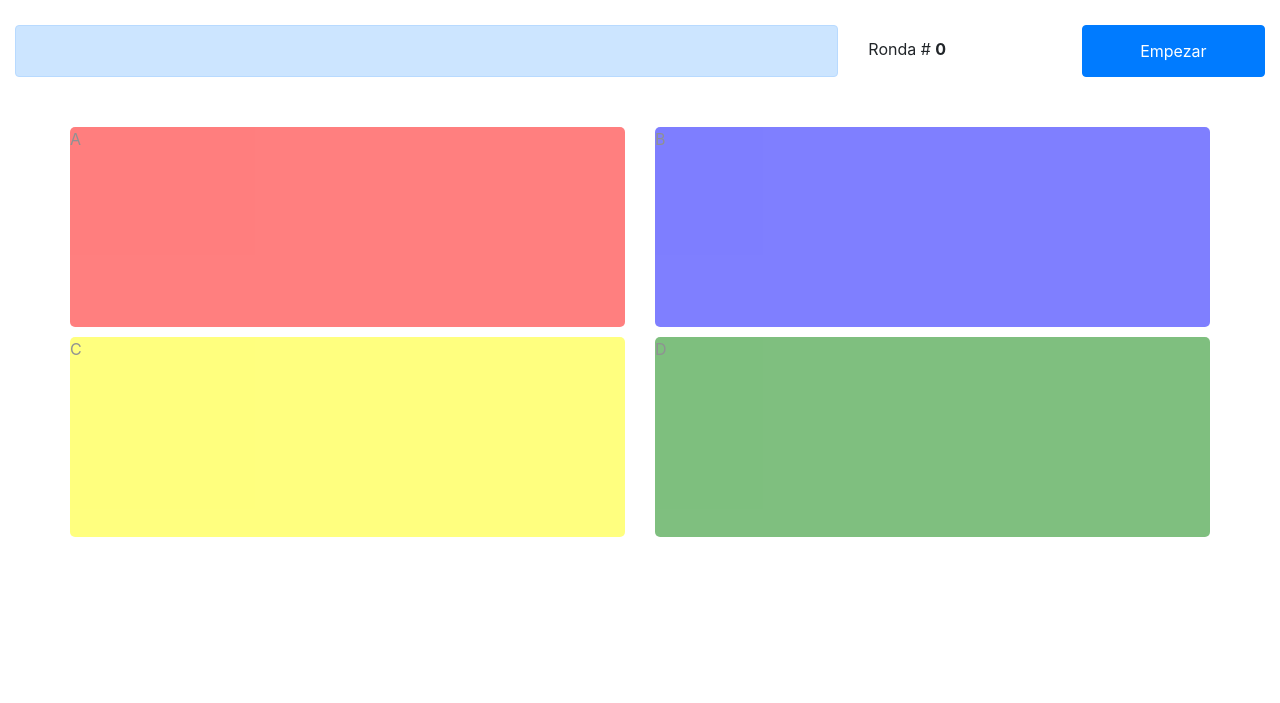
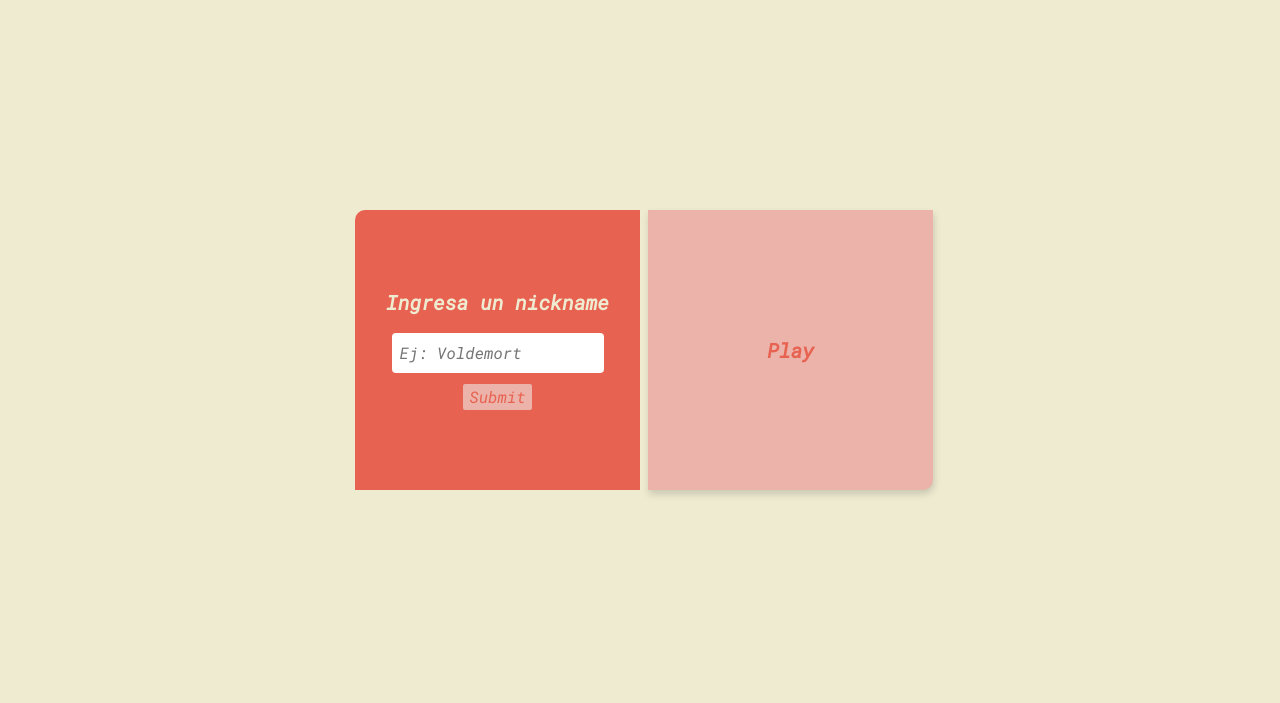
Before and after one commit to agustinlozano/simon-dice, a website: page index.html in a window 1280 px wide. Drawn offline with nearby package versions, Linux system fonts and the light colour scheme.

Commit message:
Agrega sección al proyecto
Una interfaz sencilla donde el usuario puede ingresar un nick name, además, un botón para jugar, que lo dirige a otra pagina con el simon dice.

```diff
--- a/index.html
+++ b/index.html
@@ -6,47 +6,34 @@
     <title>Simon Dice</title>
     <meta name="viewport"
         content="width=device-width, user-scalable=no, initial-scale=1.0, maximum-scale=1.0, minimum-scale=1.0">
+    <link rel="preconnect" href="https://fonts.googleapis.com">
+    <link rel="preconnect" href="https://fonts.gstatic.com" crossorigin>
+    <link href="https://fonts.googleapis.com/css2?family=Roboto+Mono:ital@1&display=swap" rel="stylesheet">
     <link rel="stylesheet" href="node_modules/bootstrap/dist/css/bootstrap.min.css">
-    <link rel="stylesheet" href="css/main.css">
+    <link rel="stylesheet" href="/src/css/index.css">
 </head>
 
 <body>
     <div class="container">
-        </div>
-        <div class="row" id="top-bar">
-            <div class="col-sm-8">
-                <div class="alert alert-primary" role="alert" id="estado"></div>
+        <div class="row h-100 align-items-center justify-content-center">
+            <div class="col-lg-3 mx-2" id="user-card">
+                <form id="form">
+                    <p>Ingresa un nickname</p>
+                    <label for="user-nick">
+                        <input class="rounded" type="text" name="nick" id="user-nick" placeholder="Ej: Voldemort"
+                            required>
+                    </label>
+                    <button type="button" id="submit">Submit</button>
+                </form>
             </div>
-            <div class="col-sm-2">
-                <p>Ronda # <strong id="ronda">0</strong></p>
-            </div>
-            <div class="col-sm-2">
-                <button type="button" class="btn btn-primary">Empezar</button>
-            </div>
+            <a class="botton d-flex col-lg-3 align-items-center justify-content-center" id="boton"
+                href="src/html/simon-says.html">
+                Play
+            </a>
         </div>
 
-        <div class="container" id="tablero">
-            <div class="row">
-                <div class="col-sm">
-                    <div id="cuadro-1" class="cuadro">A</div>
-                </div>
-                <div class="col-sm">
-                    <div id="cuadro-2" class="cuadro">B</div>
-                </div>
-            </div>
-            <div class="row">
-                <div class="col-sm">
-                    <div id="cuadro-3" class="cuadro">C</div>
-                </div>
-                <div class="col-sm">
-                    <div id="cuadro-4" class="cuadro">D</div>
-                </div>
-            </div>
-        </div>
+        <script type="module" src="/src/js/index.js"></script>
     </div>
-    <script type="text/javascript" src="js/main.js"></script>
-    <!--
-    <script type="text/javascript" src="js/pruebasBoludas.js"></script>
-        -->
 </body>
+
 </html>
--- /dev/null
+++ b/src/css/index.css
@@ -0,0 +1,66 @@
+:root {
+    --bg: #EEEBD0;
+    --primary: #EBB3A9;
+    --secondary: #E86252;
+}
+
+body {
+    background-color: var(--bg);
+    font-family: 'Roboto Mono', monospace;
+}
+
+.container {
+    height: 700px;
+
+}
+
+/* User card*/
+#user-card {
+    background-color: var(--secondary);
+    border-top-left-radius: 10px;
+
+}
+
+form {
+    display: flex;
+    flex-direction: column;
+    align-items: center;
+    justify-content: center;
+    color: var(--bg);
+    height: 280px;
+}
+
+form input {
+    border: none;
+    padding: 8px;
+}
+
+#submit {
+    background-color: var(--primary);
+    color: var(--secondary);
+    border: solid;
+    border-radius: 5px;
+}
+
+
+/* Play botton */
+.botton {
+    height: 280px;
+    background-color: var(--primary);
+    border-end-end-radius: 10px;
+}
+
+a, p {
+    font-size: 20px;
+    font-weight: bold;
+}
+
+a {
+    color: var(--secondary);
+    box-shadow: rgba(61, 60, 60, 0.2) 1px 4px 7px 0px;
+}
+
+a:hover {
+    text-decoration: none;
+    color:#EEEBD0;
+}
--- /dev/null
+++ b/src/js/index.js
@@ -0,0 +1,31 @@
+let userNick = '';
+
+document.querySelector('#submit').onclick = function (event) {
+    event.preventDefault();
+    userNick = document.querySelector('#user-nick').value;
+    return userNick;
+}
+
+const $boton = document.querySelector('#boton');
+let claseBoton = $boton.className;
+// console.log(claseBoton.split('-sm')[0]);
+
+$boton.onmouseover = function (event) {
+    setTimeout(() => {
+        cambiarClase(claseBoton);
+        cambiarInnerHTML('Play');
+    }, 2000);
+    let claseTemporal = claseBoton.concat(' shadow');
+    cambiarClase(claseTemporal);
+    cambiarInnerHTML('Now!');
+}
+
+function cambiarClase(clase) {
+    $boton.className = clase;
+}
+
+function cambiarInnerHTML(string) {
+    $boton.innerHTML = `${string}`;
+}
+
+// export {userNick};
```
